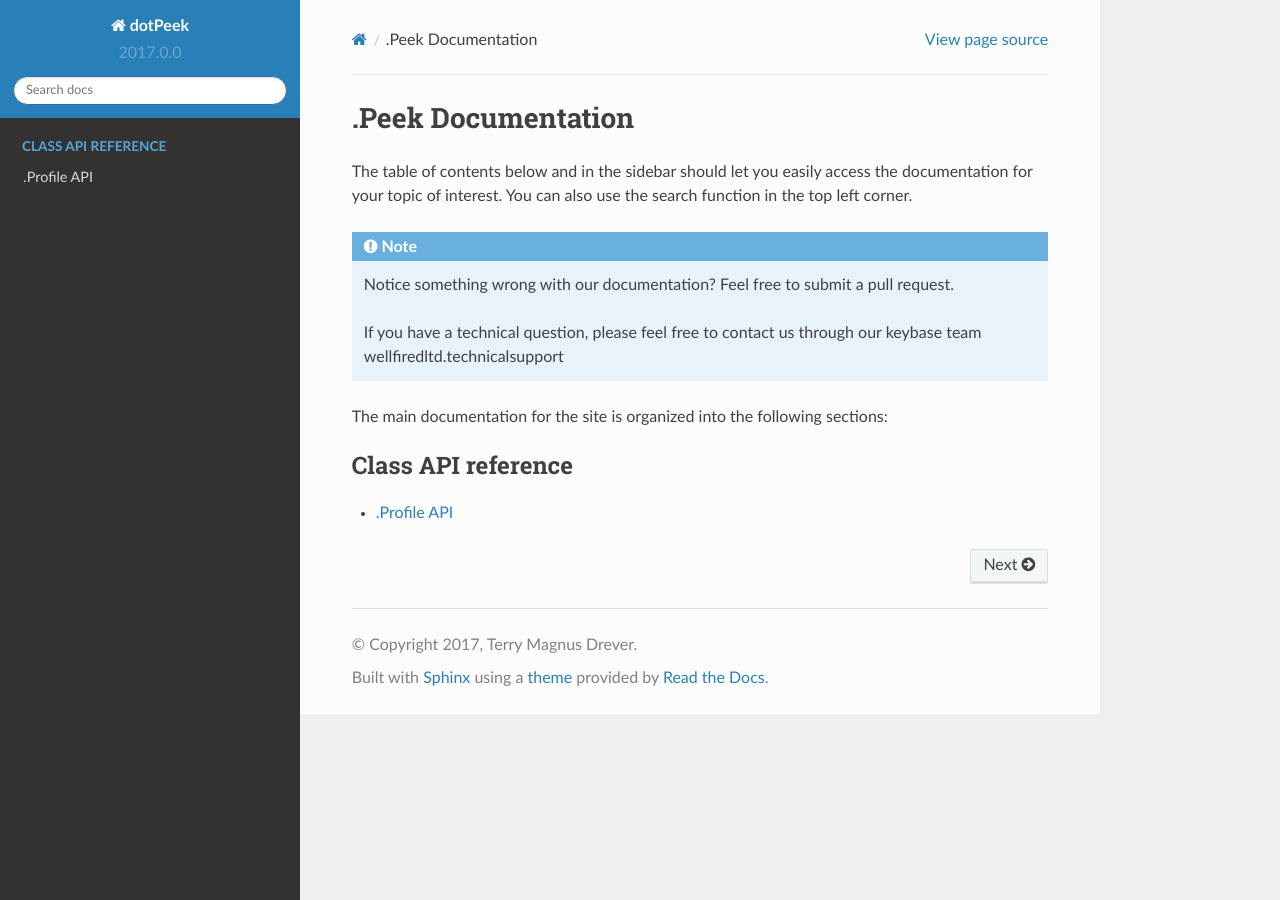
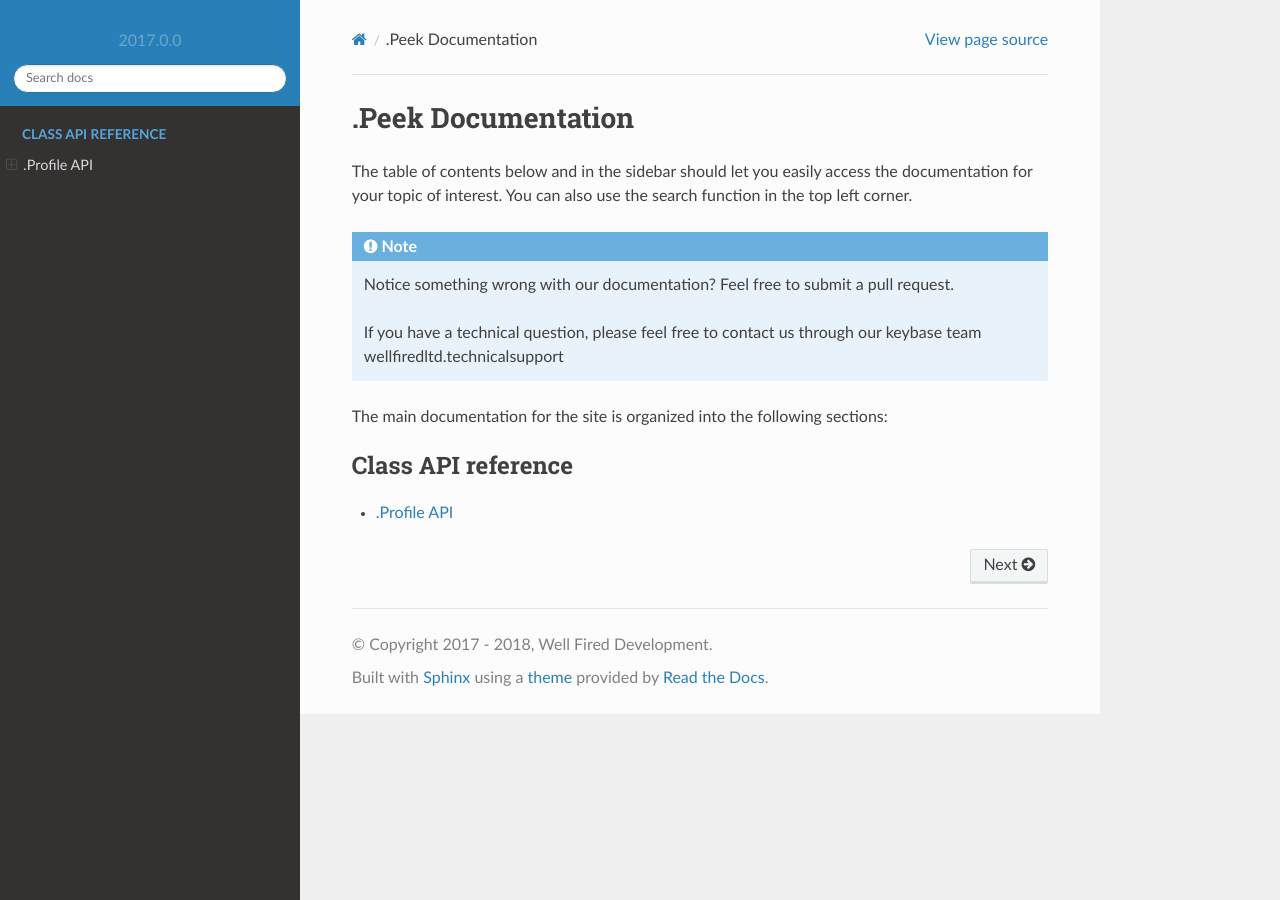
Before and after one commit to WellFiredDevelopment/dotPeekDocumentation, a Sphinx documentation site: the page built from sphinx/source/index.rst, in a window 1280 px wide. Built offline with Sphinx 7.4.7 and the Read the Docs theme 2.0.0, drawn with Linux system fonts in a browser that asks for light colours.

Commit message:
Update cp, year and basic.

```diff
--- a/sphinx/source/conf.py
+++ b/sphinx/source/conf.py
@@ -45,8 +45,8 @@
 
 # General information about the project.
 project = u'dotPeek'
-copyright = u'2017, Terry Magnus Drever'
-author = u'Terry Magnus Drever'
+copyright = u'2017 - 2018, Well Fired Development'
+author = u'Well Fired Development'
 
 # The version info for the project you're documenting, acts as replacement for
 # |version| and |release|, also used in various other places throughout the
@@ -87,7 +87,15 @@
 # further.  For a list of options available for each theme, see the
 # documentation.
 #
-# html_theme_options = {}
+html_theme_options = {
+    # 'typekit_id': 'hiw1hhg',
+    # 'analytics_id': '',
+    # 'sticky_navigation': True  # Set to False to disable the sticky nav while scrolling.
+    'logo_only': True,  # if we have a html_logo below, this shows /only/ the logo with no title text
+    'collapse_navigation': False,  # Collapse navigation (False makes it tree-like)
+    # 'display_version': True,  # Display the docs version
+    # 'navigation_depth': 4,  # Depth of the headers shown in the navigation bar
+}
 
 # Add any paths that contain custom static files (such as style sheets) here,
 # relative to this directory. They are copied after the builtin static files,
--- a/sphinx/source/index.rst
+++ b/sphinx/source/index.rst
@@ -1,5 +1,5 @@
 .Peek Documentation
-======================
+===================
 
 The table of contents below and in the sidebar should let you easily access the
 documentation for your topic of interest. You can also use the search function
```
Also changed, not shown: 3 other files.
